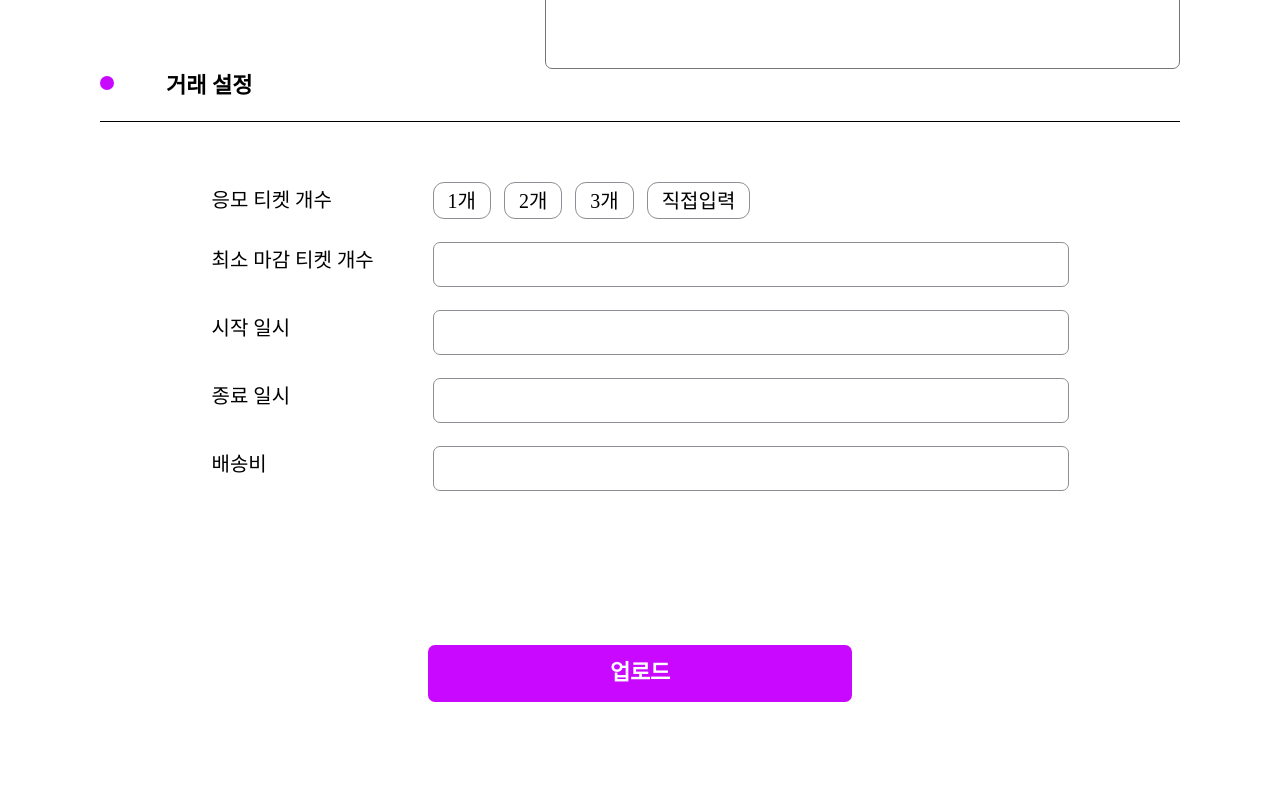
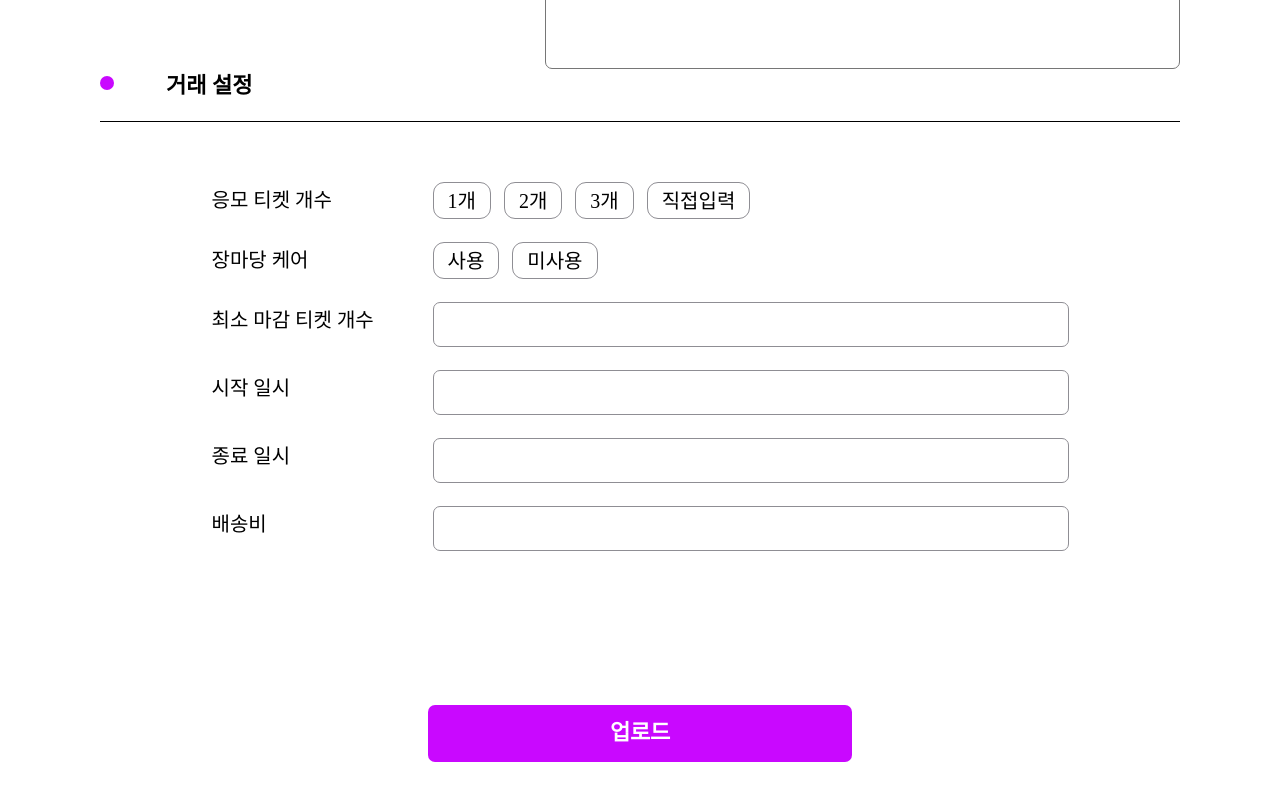
Before and after one commit to JMarketYard/Front-end, a React (Vite) app: page /raffle-upload in a window 1280 px wide. Shown: the part 715-1515 px from the top of the page. Built offline with nearby package versions, Linux system fonts and the light colour scheme.

Commit message:
Feat: 장마당 케어 추가 #48
장마당 케어 항목 추가

```diff
--- a/src/pages/raffleUpload/RaffleUploadPage.tsx
+++ b/src/pages/raffleUpload/RaffleUploadPage.tsx
@@ -1,7 +1,6 @@
 import styled from "styled-components";
 import BigTitle from "../../components/BigTitle";
 import imgUpload from "../../assets/imgUpload.svg";
-import icArrow from "../../assets/icSelectArrow.svg";
 import imgArrow from "../../assets/imgSelectArrow.png";
 import React, { ReactElement } from "react";
 import { useModalContext } from "../../components/Modal/context/ModalContext";
@@ -101,17 +100,22 @@ const RaffleUploadPage = () => {
                             >직접입력</ConditionBtn>
                     </SetConditionBox>
                     <SetConditionBox>
+                        <TitleSpan2>장마당 케어</TitleSpan2>
+                        <ConditionBtn type="button">사용</ConditionBtn>
+                        <ConditionBtn type="button">미사용</ConditionBtn>
+                    </SetConditionBox>
+                    <SetConditionBox>
                         <TitleSpan2>최소 마감 티켓 개수</TitleSpan2>
                         <InputBox type="text" />
 
                     </SetConditionBox>
                     <SetConditionBox>
                         <TitleSpan2>시작 일시</TitleSpan2>
-                        <InputBox type="text" />
+                        <InputBox type="text" readOnly />
                     </SetConditionBox>
                     <SetConditionBox>
                         <TitleSpan2>종료 일시</TitleSpan2>
-                        <InputBox type="text" />
+                        <InputBox type="text" readOnly />
                     </SetConditionBox>
                     <SetConditionBox>
                         <TitleSpan2>배송비</TitleSpan2>
```
